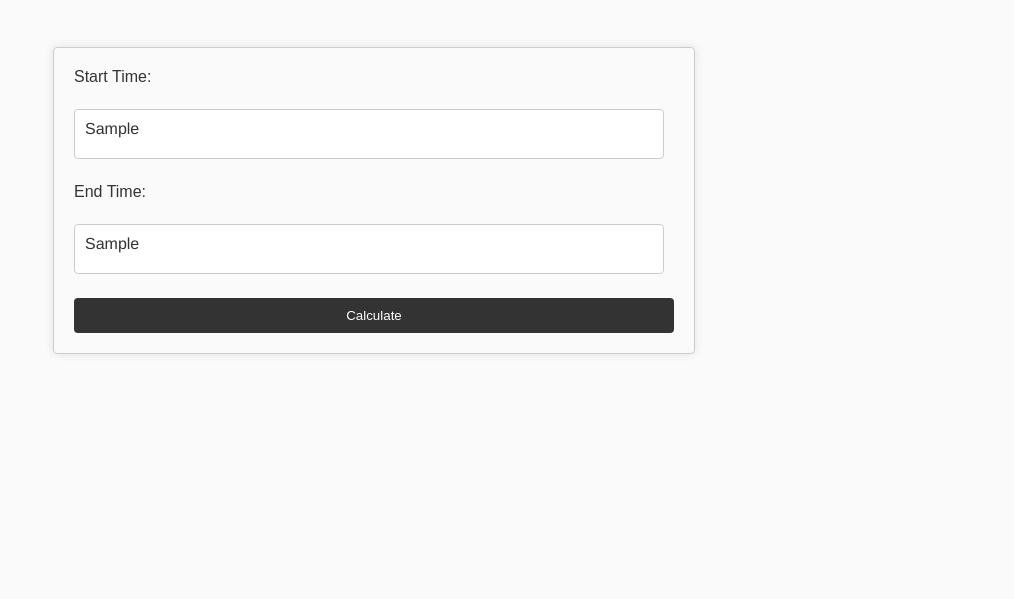
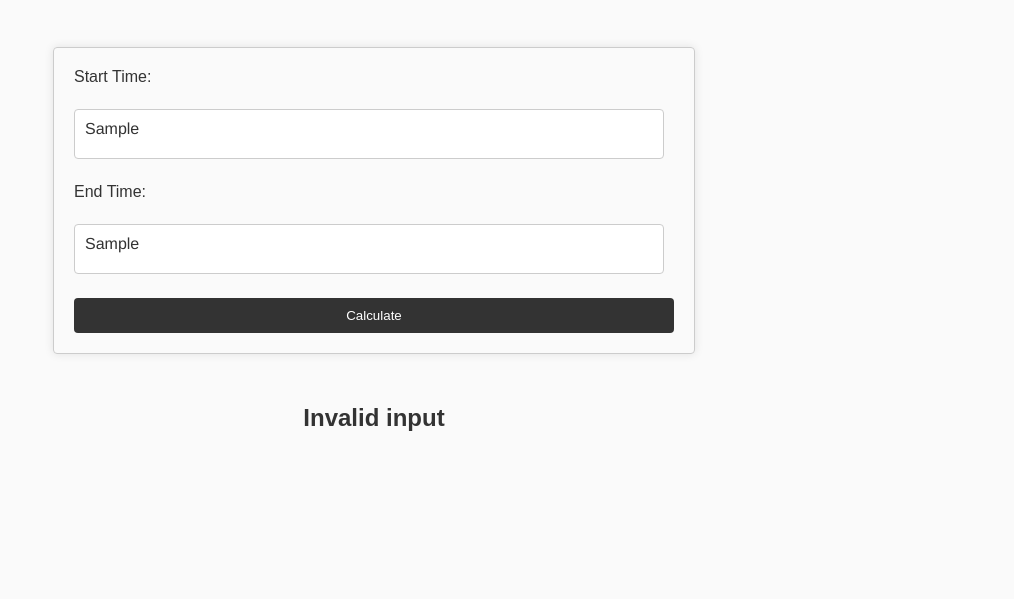
Before and after one commit to TexturePackPorts/Retime-Tool, a plain HTML site: page index.html in a window 1280 px wide. Both pictures are taken after typing "Sample", "Sample" into the empty fields and a click on the button "Calculate". Shown: the part 111-710 px from the top of the page, without its empty margins (266-1280 px from the left). Drawn offline with Linux system fonts and the light colour scheme.

Commit message:
Add files via upload

```diff
--- a/index.html
+++ b/index.html
@@ -24,15 +24,15 @@
 
     <script>
         function calculateTime() {
-            var startTimeDebugInfo = document.getElementById('startTime').value;
-            var endTimeDebugInfo = document.getElementById('endTime').value;
+            var startTime = document.getElementById('startTime').value;
+            var endTime = document.getElementById('endTime').value;
 
-            var startTime = extractTime(startTimeDebugInfo);
-            var endTime = extractTime(endTimeDebugInfo);
-
-            var difference = endTime - startTime;
-
-            document.getElementById('result').innerHTML = "Total time: " + difference.toFixed(3) + " seconds";
+            if (isNaN(startTime) || isNaN(endTime)) {
+                document.getElementById('result').innerHTML = "Invalid input";
+            } else {
+                var difference = endTime - startTime;
+                document.getElementById('result').innerHTML = "Total time: " + difference.toFixed(3) + " seconds";
+            }
         }
 
         function extractTime(debugInfo) {
@@ -51,6 +51,14 @@
                 this.innerHTML = "Switch to Light Mode";
             }
         })
+
+        document.getElementById('startTime').addEventListener('blur', function() {
+            this.value = extractTime(this.value)
+        });
+
+        document.getElementById('endTime').addEventListener('blur', function() {
+            this.value = extractTime(this.value)
+        });
     </script>
 </body>
 </html>
--- a/style.css
+++ b/style.css
@@ -149,4 +149,5 @@ body.dark-mode {
 
 .dark-mode textarea {
     background-color: #444;
+    color: #fff;
 }
```
